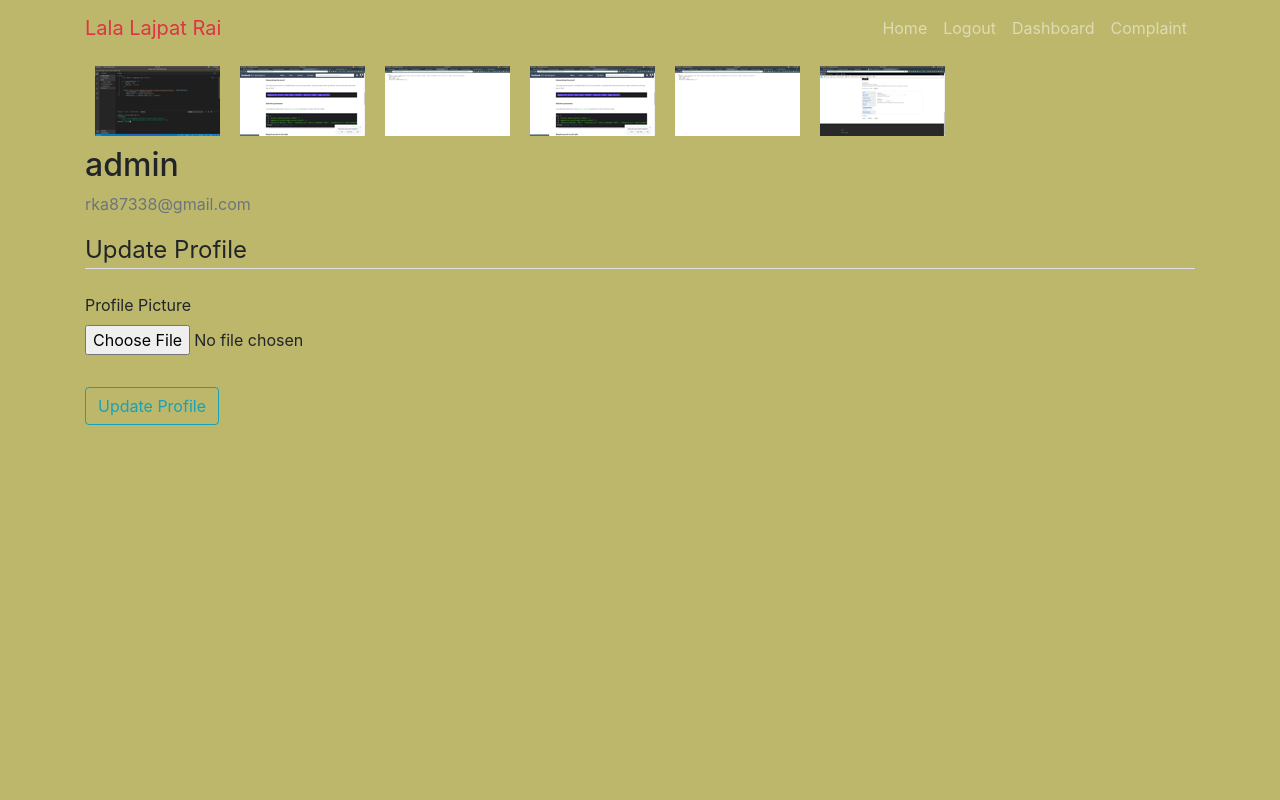
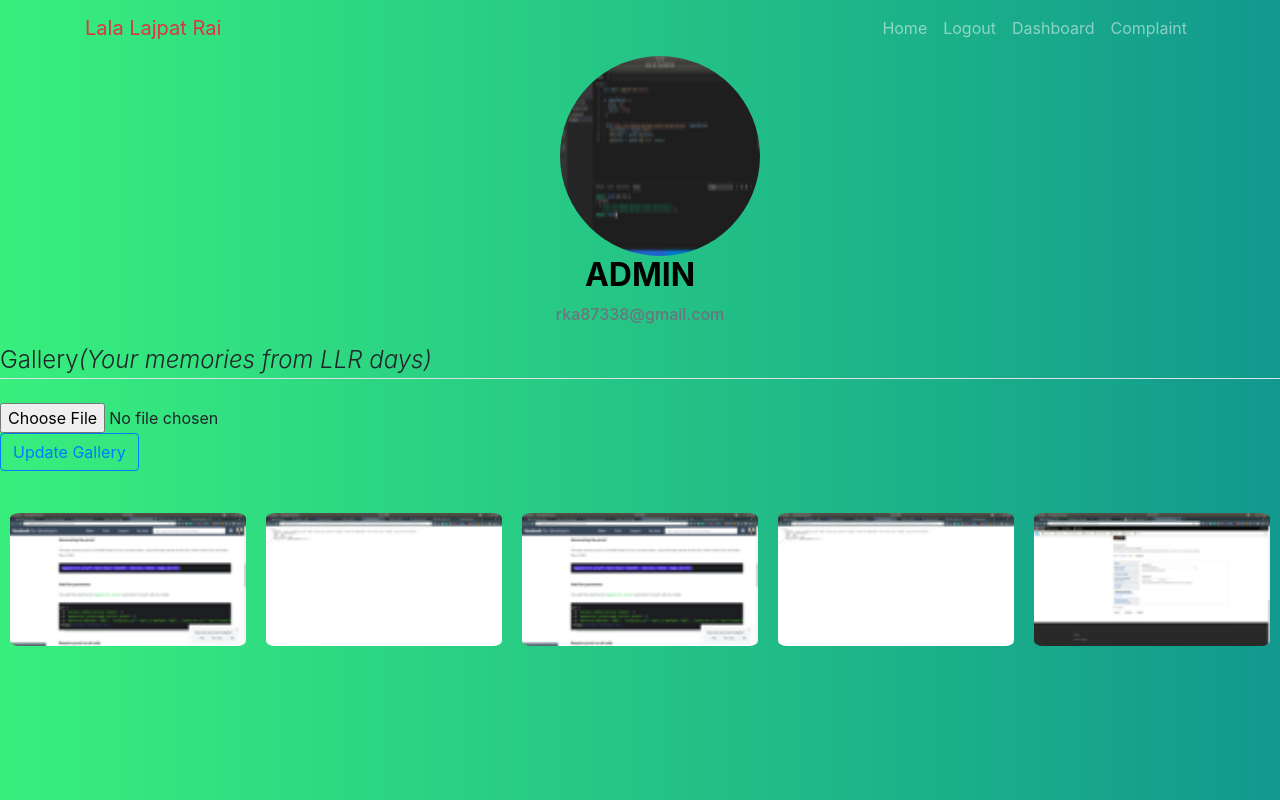
Before and after one commit to UtkJaiswal/hall, a Flask app: page /dashboard in a window 1280 px wide. Run offline with Flask 2, Linux system fonts and the light colour scheme; a user stored in the database is signed in; some libraries are stand-ins or nearby versions; some web fonts are replaced.

Commit message:
Modified Alum Dashboard page

```diff
--- a/app.py
+++ b/app.py
@@ -144,7 +144,13 @@ def dashboard():
 		return redirect(url_for('dashboard'))
 	images = current_user.image_file.split(",")
 	image_files = [ url_for('static', filename='profile_pics/' + img) for img in images ]
-	return render_template('dashboard.html', title='Dashboard', image_files=image_files, form=form, user=current_user.username, email=current_user.email)
+
+	profile_pic = image_files[0]
+	gallery = image_files[1:]
+
+	is_default_profile = True if profile_pic == 'default.jpg' else False
+
+	return render_template('dashboard.html', title='Dashboard', gallery=gallery, profile_pic = profile_pic, is_default_profile = is_default_profile, form=form, user=current_user.username, email=current_user.email)
 
 
 @app.route("/complaint", methods=['GET', 'POST'])
@@ -202,7 +208,7 @@ class RegistrationForm(FlaskForm):
 
 class UpdateAccountForm(FlaskForm):
 	picture = FileField('Profile Picture', validators=[FileAllowed(['jpg', 'png'])])
-	submit=SubmitField('Update Profile')
+	submit=SubmitField('Update Gallery')
 
 
 
--- a/static/dashboard.css
+++ b/static/dashboard.css
@@ -1,4 +1,51 @@
-img {
-    margin: 10px;
+body {
+    background: #11998e;  /* fallback for old browsers */
+background: -webkit-linear-gradient(to right, #38ef7d, #11998e);  /* Chrome 10-25, Safari 5.1-6 */
+background: linear-gradient(to right, #38ef7d, #11998e); /* W3C, IE 10+/ Edge, Firefox 16+, Chrome 26+, Opera 12+, Safari 7+ */
 
 }
+
+
+.gallery-images {
+    margin: 10px;
+    width: 100%;
+    height: 100%;
+    border-radius: 4%;
+
+}
+
+.pro {
+    width: 200px;
+    height: 200px;
+}
+
+.gallery {
+    font-weight: 350;
+
+}
+
+
+.alum {
+    margin-left: auto;
+    margin-right: auto;
+    width: 10em
+
+}
+
+.pro-pic {
+    margin-left: auto;
+    margin-right: auto;
+}
+
+.name {
+    text-align: center;
+    color: black;
+    font-weight: 700;
+    text-transform: uppercase;
+}
+
+.email {
+    text-align: center;
+    color: black;
+    font-weight: 500;
+}
--- a/templates/dashboard.html
+++ b/templates/dashboard.html
@@ -3,28 +3,30 @@
 
  <link rel="stylesheet" href="{{ url_for('static', filename='dashboard.css') }}">
 
- 	<div class="content-section">
- 		<div class="media">
-			 {% for image_file in image_files %}
-				 <img class="circle account-img" src="{{ image_file }}" /><br><br><br>
-			{% endfor %}
- 			<div class="media-body">
-
+ 	<div class="content-section alum">
+		 <img class="rounded-circle account pro" src = "{{ profile_pic }}" />
+		 	{% if is_default_profile  %}
+			 <div class="form-group pro-pic">
+				<h6>Update Profile</h6>
+				{{ form.picture(class="form-control-file")}}
+				{{form.submit(class="btn btn-outline-dark")}}
+			</div>
+			{% endif %}
  			</div>
  		</div>
- 		<h2 class="account-heading">{{ user }}</h2>
-		<p class="text-secondary">{{ email }}</p>
+ 		<h2 class="account-heading name">{{ user }}</h2>
+		<p class="text-secondary email">{{ email }}</p>
 
 
  		<div class="content-section">
  		<form method="POST" action="" enctype="multipart/form-data">
  			{{ form.hidden_tag() }}
  			<fieldset class="form-group">
- 				<legend class="border-bottom mb-4">Update Profile</legend>
+ 				<legend class="border-bottom mb-4 gallery">Gallery<em>(Your memories from LLR days)</em></legend>
 
  				<div class="form-group">
- 					{{ form.picture.label()}}
- 					{{ form.picture(class="form-control-file")}}
+					 {{ form.picture(class="form-control-file")}}
+					 {{form.submit(class="btn btn-outline-primary")}}
  					{% if form.picture.errors %}
  						{% for error in form.picture.errors %}
  							<span class="text-danger">{{ error }}</span><br>
@@ -34,8 +36,11 @@
 
  			</fieldset>
  			<div class="form-group">
- 				{{form.submit(class="btn btn-outline-info")}}
- 			</div>
+				<div class="media">
+					{% for image_file in gallery %}
+						<img class="circle account-img gallery-images" src="{{ image_file }}" /><br><br><br>
+				   {% endfor %}
+
  		</form>
  	</div>
  	</div>
```
Also changed, not shown: site.db, static/profile_pics/384102a291a331a1.png (added), static/profile_pics/5ae748b3d7b9225c.png (added), static/profile_pics/9097fc7fe614f811.png (added), static/profile_pics/f831238f8ea4534f.png (added).
